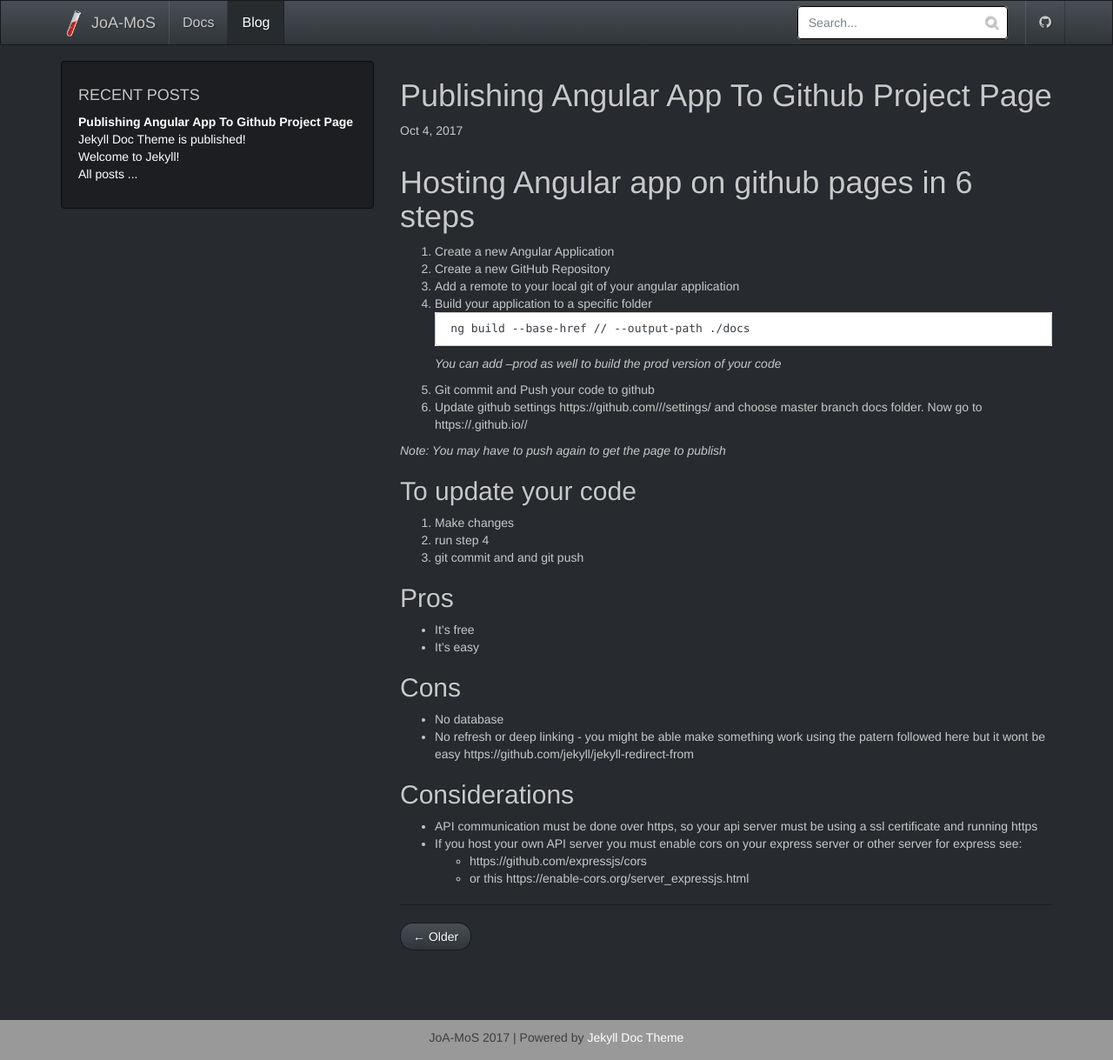
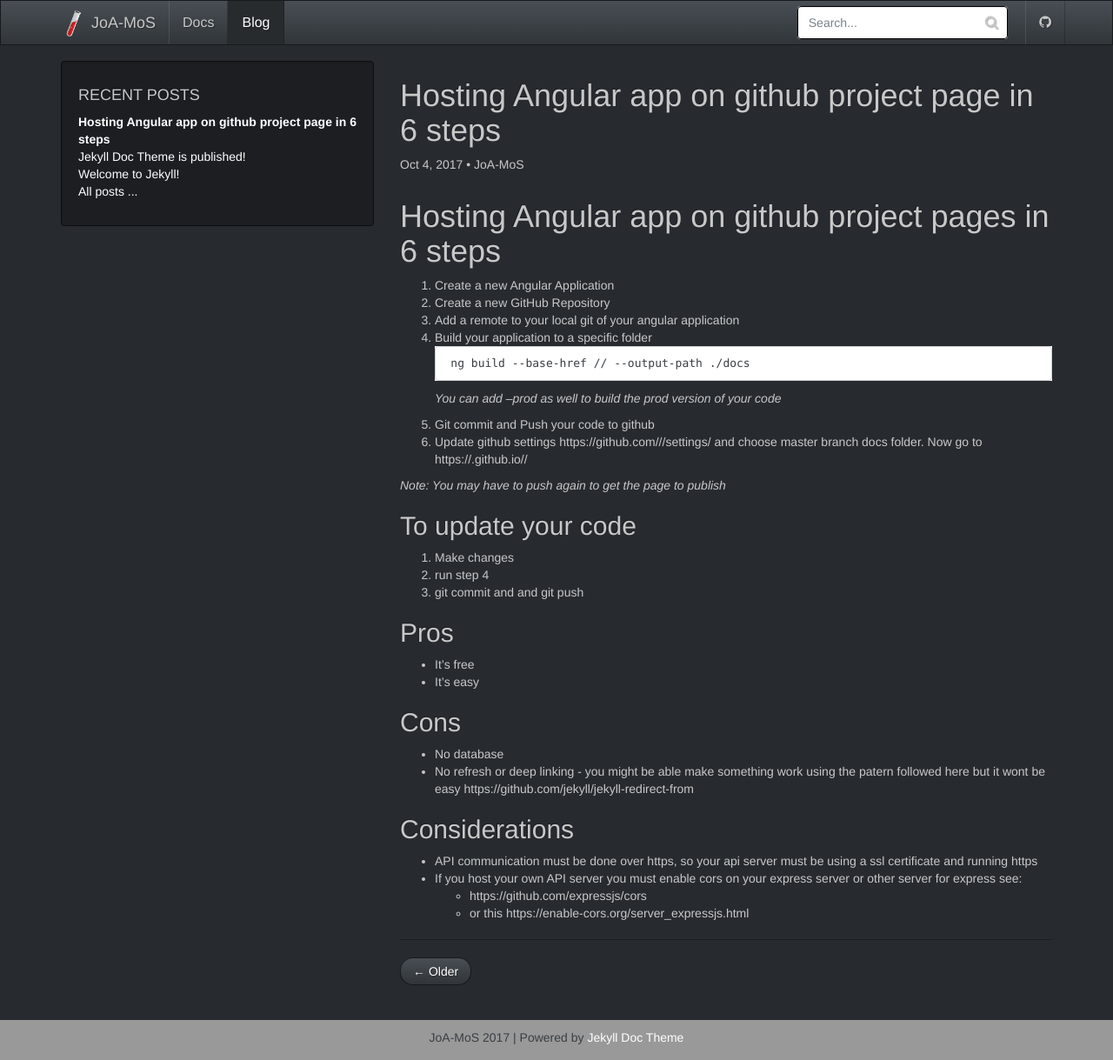
Before and after one commit to JoA-MoS/JoA-MoS.github.io, a Jekyll site: the page built from _posts/2017-10-04-hosting-angular-app-on-gh-project-page-in-6-steps.md, in a window 1280 px wide and 1219 px high. Shown: the whole window at 87% size. Built offline with Jekyll 4.4.1, drawn with Linux system fonts in a browser that asks for light colours; nearby versions of some CDN libraries.

```diff
--- a/_posts/2017-10-04-publishing-angular-app-to-github-project-page.md
+++ b/_posts/2017-10-04-hosting-angular-app-on-gh-project-page-in-6-steps.md
@@ -1,4 +1,10 @@
-# Hosting Angular app on github pages in 6 steps
+---
+layout: post
+title:  "Hosting Angular app on github project page in 6 steps"
+author: JoA-MoS
+---
+
+# Hosting Angular app on github project pages in 6 steps
 
 1. Create a new Angular Application
 2. Create a new GitHub Repository
```
